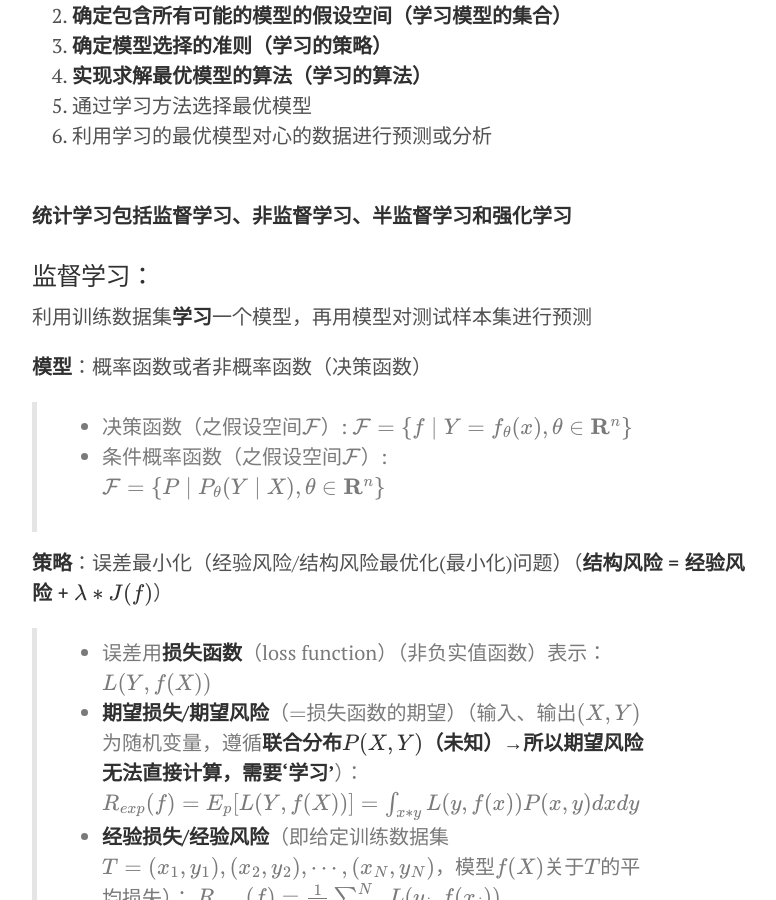
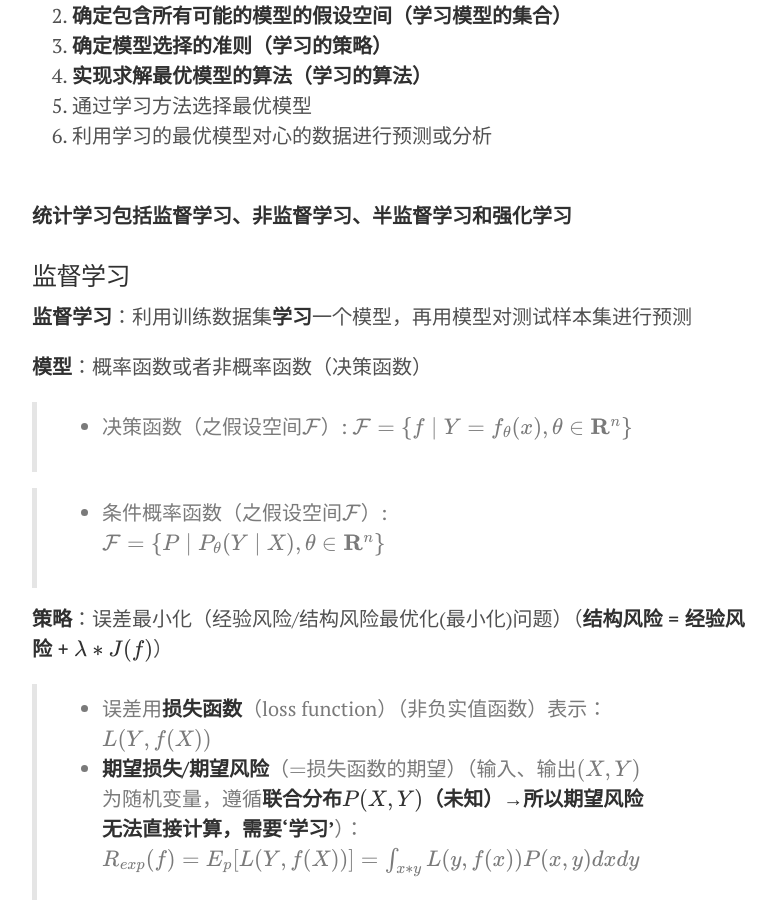
Before and after one commit to lxqsang/yinime.github.io, a Jekyll site: the page built from _posts/2016-10-25-statistic-note-1.md, in a window 1280 px wide and 900 px high, scrolled down 723 px. Shown: the whole window, without its empty margins (248-1024 px from the left). Built offline with Jekyll 4.4.1, drawn with Linux system fonts in a browser that asks for light colours; formulas are drawn with MathJax 3.

Commit message:
fix latex css

```diff
--- a/_posts/2016-10-25-statistic-note-1.md
+++ b/_posts/2016-10-25-statistic-note-1.md
@@ -31,13 +31,15 @@
 <br>
 **统计学习包括监督学习、非监督学习、半监督学习和强化学习**
 <br>
-### 监督学习：
-利用训练数据集**学习**一个模型，再用模型对测试样本集进行预测
+### 监督学习
+
+**监督学习**：利用训练数据集**学习**一个模型，再用模型对测试样本集进行预测
 
 **模型**：概率函数或者非概率函数（决策函数）
 
 > - 决策函数（之假设空间$\mathcal F$）:
 > $$\mathcal F=\{f\mid Y=f_\theta(x),\theta\in\mathbf R^n\}$$
+
 > - 条件概率函数（之假设空间$\mathcal F$）:
 > $$\mathcal F=\{P\mid P_\theta(Y\mid X),\theta\in\mathbf R^n\}$$
 
@@ -46,14 +48,17 @@
 > - 误差用**损失函数**（loss function）（非负实值函数）表示：$L(Y,f(X))$
 > - **期望损失/期望风险**（$=$损失函数的期望）（输入、输出$(X,Y)$为随机变量，遵循**联合分布$P(X,Y)$（未知）→所以期望风险无法直接计算，需要‘学习’**）：
 >$$R_{exp}(f)=E_p[L(Y,f(X))]=\int_{x*y}L(y,f(x))P(x,y)dxdy$$
+
 > - **经验损失/经验风险**（即给定训练数据集$T=\{(x_1,y_1),(x_2,y_2),\cdots,(x_N,y_N)\}$，模型$f(X)$关于$T$的平均损失）：
 >$$R_{emp}(f)=\frac{1}{N}\sum_{i=1}^N L(y_i,f(x_i))$$
+
 > + **根据大数定律，当样本容量$N$趋于无穷时，经验风险$R_{emp}(f)$趋于期望风险$R_{exp}(f)$**
 > - 当样本容量足够大时，可直接用经验风险最小化作为策略：
 >> 例如**极大似然估计：** 当模型为条件概率分布，损失函数为对数损失函数时，经验风险最小化等价于极大似然估计
 > - 当样本容量很小时，只利用经验风险最小化作为策略，容易出现**过拟合**(over-fitting)现象，所以提出**结构风险最小化**(structural risk minimization, SRM)为策略
 > - **结构风险**（$J(f)$为模型的复杂度(越复杂越大)，是定义在假设空间$\mathcal F$上的泛函，是对复杂模型的惩罚）：
 > $$R_{srm}(f)=\frac{1}{N}\sum_{i=1}^N L(y_i,f(x_i))+\lambda J(f)$$
+
 >-  **贝叶斯估计中的最大后验概率估计**就是结构风险最小化的例子：当模型为条件概率分布、损失函数是对数损失函数、模型复杂度由模型的先验概率表示时，结构风险最小化等价于最大后验概率估计
 
 **算法**：求解最优解的具体计算方法
@@ -111,8 +116,10 @@
 ### 泛化能力
 
 **泛化能力/推广能力（generalization ability）**：指由该方法学习到的模型对未知数据的预测能力
+
 **泛化误差**（generalization error）：如果学到的模型是$\hat f$，则用这个模型对未知数据预测的误差即为泛化误差（**其实就是模型的期望风险**）
 $$R_{exp}(\hat f)=E_P[L(Y,\hat f(X))]=\int_{x*y} L(y,\hat f(x))P(x,y)dxdy$$
+
 **泛化误差上界**(generalization error bound)：泛化能力分析往往是通过研究泛化误差的概率上界进行的.
 
 - 它是样本容量的函数，当样本容量增加时，泛化上界趋于0
@@ -120,15 +127,18 @@
 
 >**定理（泛化误差上界）** 对二类分类问题，当假设空间是有限个函数的集合$\mathcal F=\{f_1,f_2,\cdots,f_d\}$时，对任意一个函数$f\in\mathcal F$，至少以概率$1-\delta$，以下不等式成立（即以下不等式成立的概率大于等于$1-\delta$）：
 $$R(f)\le\hat R(f)+\varepsilon (d,N,\delta)$$
-其中， $ \varepsilon(d,N,\delta)=\sqrt{\frac{1}{2N}(\log d +\log\frac{1}{\delta})}$
+
+>其中， $ \varepsilon(d,N,\delta)=\sqrt{\frac{1}{2N}(\log d +\log\frac{1}{\delta})}$
 
 不等式左端$R(f)$是泛化误差，右端即为泛化误差上界. 右端第一项是训练误差，训练误差越小，泛化误差也越小. 第二项$\varepsilon(d,N,\delta)$是$N$的单调递减函数，当$N$趋于无穷时趋于$0$；同时它也是$\sqrt{\log d}$阶的函数，假设空间$\mathcal F$包含的函数越多，其值越大.
 
 <br>
 ### 算法/统计（监督）学习方法
+
 分为**生成方法**（generative approach）（得到的模型称为**生成模型**）和**判别方法**（discriminative approach）（得到的模型称为**判别模型**）
 
-**生成方法**：数据由联合概率分布$P(X,Y)$学习，求出条件概率分布$P(Y\mid X)$作为预测模型，即得生成模型：$$P(Y\mid X)=\frac{P(X,Y)}{P(X)}$$
+**生成方法**：数据由联合概率分布$P(X,Y)$学习，求出条件概率分布$P(Y\mid X)$作为预测模型，即得生成模型：
+$$P(Y\mid X)=\frac{P(X,Y)}{P(X)}$$
 
 - 模型表示了给定输入$X$产生输出$Y$得生成关系；
 - 典型的生成模型：朴素贝叶斯法和隐马尔可夫模型；
@@ -158,8 +168,11 @@
 - $FP$——将负类预测为正类数；
 - $TN$——将负类预测为负类数；
 - 精确率定义为 $$P=\frac{TP}{TP+FP}$$
+
 - 召回率定义为 $$R=\frac{TP}{TP+FN}$$
+
 - $F_1$值，为精确率和召回率的调和均值，即$$\frac{2}{F_1}=\frac{1}{P}+\frac{1}{R}$$
+
 - 精准率和召回率都高时，$F_1$值也会高
 
 - 可用于分类的统计学习方法：$k$邻近法、感知机、朴素贝叶斯法、决策树、决策列表、逻辑斯蒂回归模型、支持向量机、提升方法、贝叶斯网络、神经网络、Winnow等.
```
